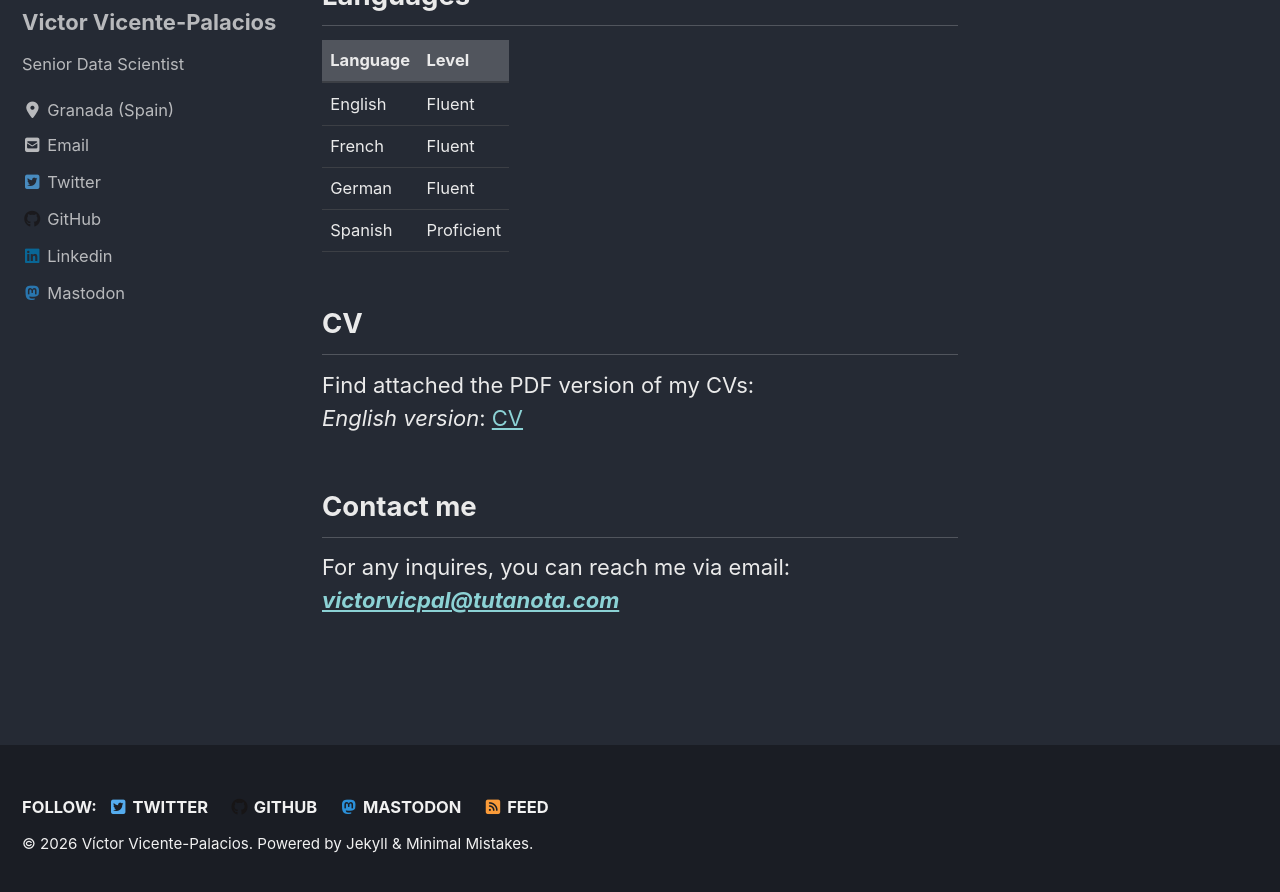
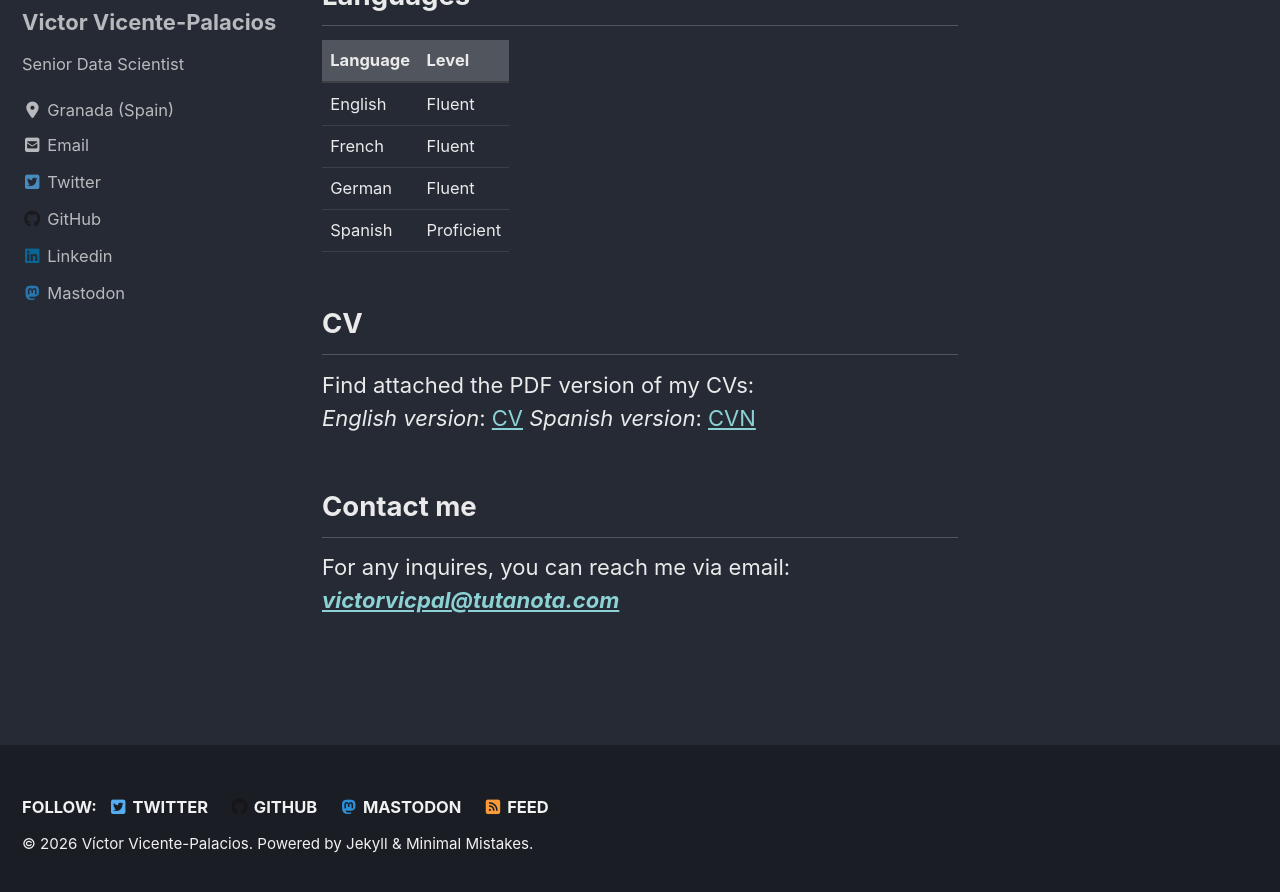
Before and after one commit to victorvicpal/victorvicpal.github.io, a Jekyll site: the page built from index.md, in a window 1280 px wide and 900 px high, scrolled down 2153 px. Shown: the top 892 px of the window. Built offline with Jekyll 4.4.1, drawn with Linux system fonts in a browser that asks for light colours; cached includes are drawn as plain includes; nearby versions of some CDN libraries.

Commit message:
CVN added to index

```diff
--- a/index.md
+++ b/index.md
@@ -63,6 +63,7 @@ I'm currently working at [Savana](https://savanamed.com/) in Granada since June
 
 Find attached the PDF version of my CVs:
 *English version*: [CV]({{ site.url }}/download/cv.pdf)
+*Spanish version*: [CVN]({{ site.url }}/download/cvn_VVP.pdf)
 
 ## Contact me
 
```
